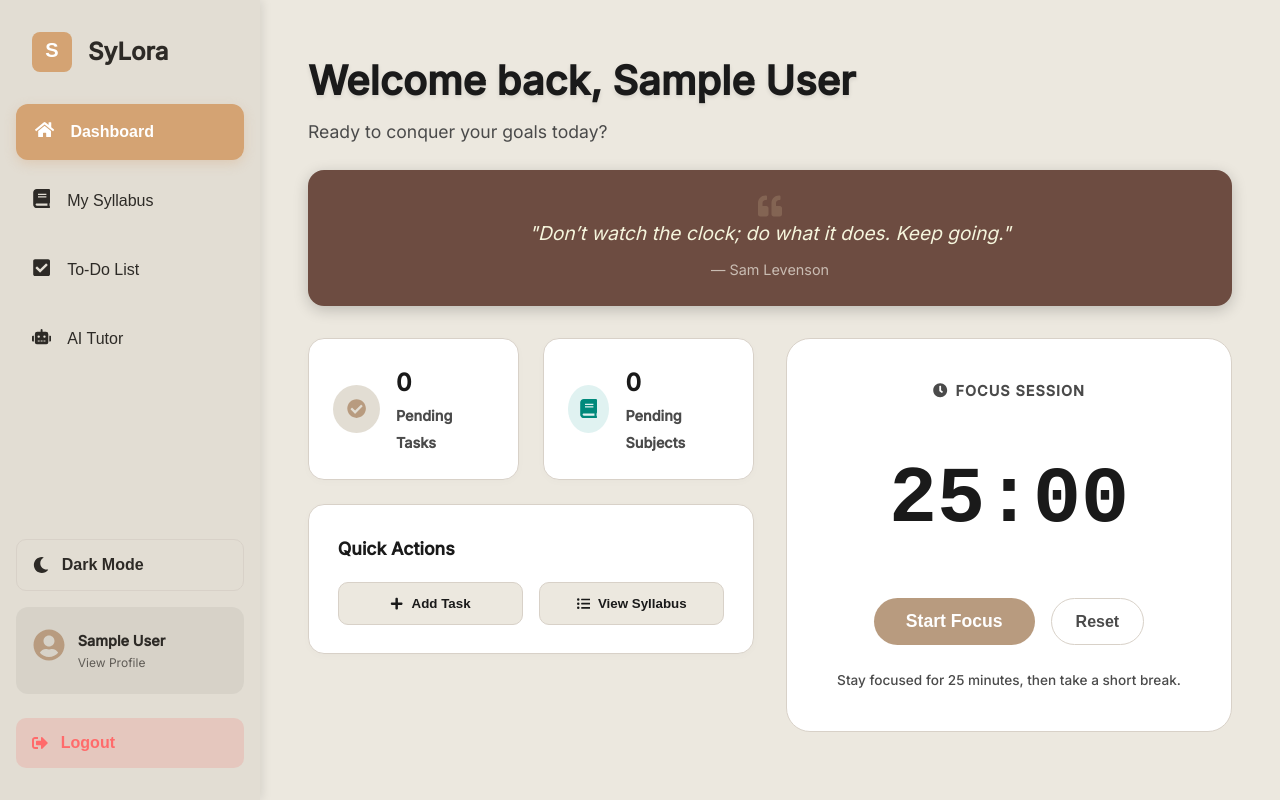
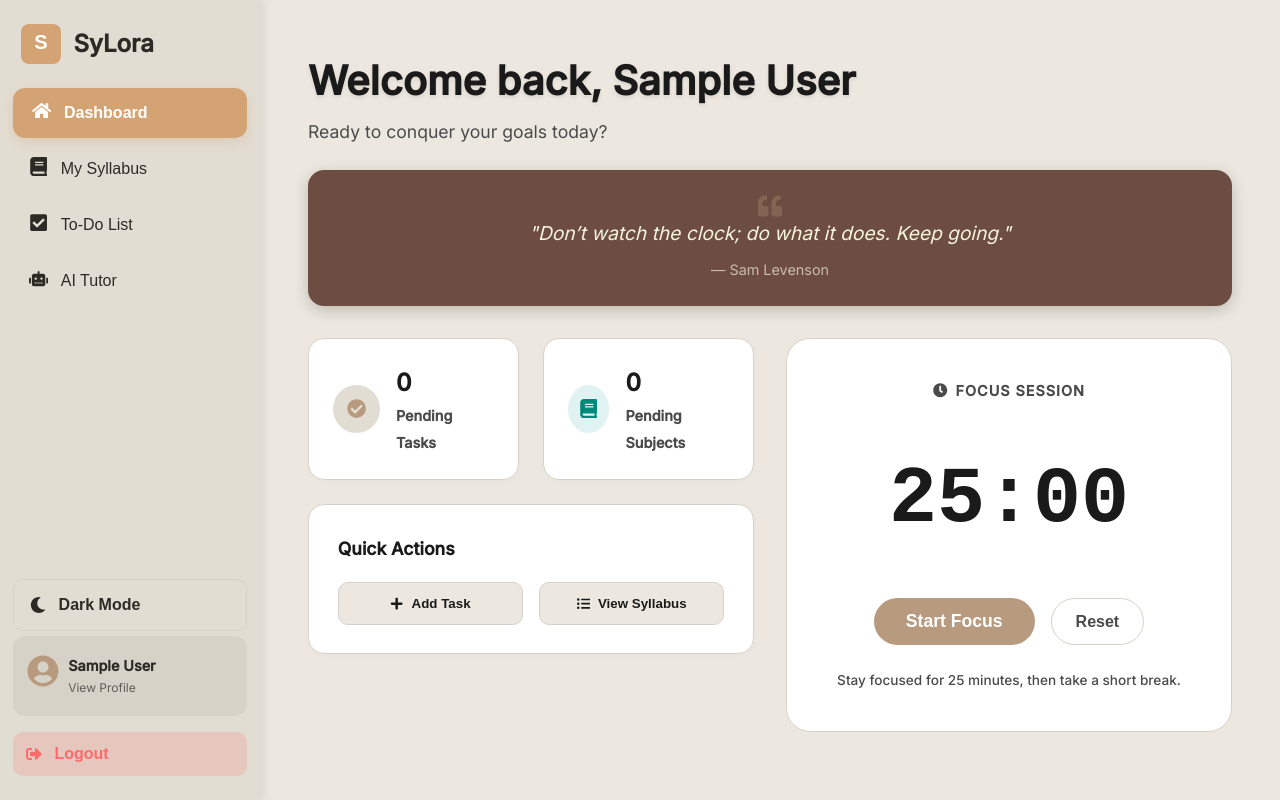
Before and after one commit to upo2201/SyLora, a React (Vite) app in the folder frontend/: page /home in a window 1280 px wide. Built offline with nearby package versions, Linux system fonts and the light colour scheme; no server answers; sample sign-in values are in the browser's storage.

Commit message:
removing scroll from sidebar

```diff
--- a/frontend/src/components/Sidebar.jsx
+++ b/frontend/src/components/Sidebar.jsx
@@ -94,27 +94,27 @@ const styles = {
     color: "var(--text-sidebar)",
     display: "flex",
     flexDirection: "column",
-    padding: "2rem 1rem",
+    padding: "1.5rem 0.8rem", // Reduced padding
     boxShadow: "2px 0 10px rgba(0,0,0,0.1)",
     position: 'sticky',
     top: 0,
     height: '100vh',
-    overflowY: 'auto'
+    overflowY: 'hidden' // Prevent scrolling
   },
   logo: {
     display: "flex",
     alignItems: "center",
-    gap: "1rem",
-    marginBottom: "2rem",
-    paddingLeft: "1rem"
+    gap: "0.8rem",
+    marginBottom: "1.5rem", // Reduced margin
+    paddingLeft: "0.5rem"
   },
   profileSection: {
     display: 'flex',
     alignItems: 'center',
-    gap: '0.8rem',
-    padding: '1rem',
-    marginBottom: '1rem',
-    marginTop: '0.5rem',
+    gap: '0.6rem',
+    padding: '0.8rem',
+    marginBottom: '0.5rem',
+    marginTop: 'auto', // Push to bottom if space permits
     borderRadius: '12px',
     transition: 'all 0.2s',
     border: '1px solid transparent'
@@ -130,15 +130,15 @@ const styles = {
   nav: {
     display: "flex",
     flexDirection: "column",
-    gap: "0.8rem",
+    gap: "0.4rem", // Reduced gap
     flex: 1,
-    marginBottom: '1rem'
+    marginBottom: '0.5rem'
   },
   navItem: {
     display: "flex",
     alignItems: "center",
-    gap: "1rem",
-    padding: "1rem",
+    gap: "0.8rem",
+    padding: "0.8rem", // Reduced padding
     color: "var(--text-sidebar)",
     textDecoration: "none",
     fontSize: "1rem",
@@ -165,7 +165,7 @@ const styles = {
     cursor: "pointer",
     fontSize: "1rem",
     fontWeight: "bold",
-    marginBottom: "0.5rem",
+    marginBottom: "0.3rem", // Reduced margin
     width: '100%',
     justifyContent: 'flex-start'
   },
@@ -173,7 +173,7 @@ const styles = {
     display: "flex",
     alignItems: "center",
     gap: "0.8rem",
-    padding: "1rem",
+    padding: "0.8rem", // Reduced padding
     background: "rgba(255, 0, 0, 0.1)",
     color: "#ff6b6b",
     border: "none",
```
